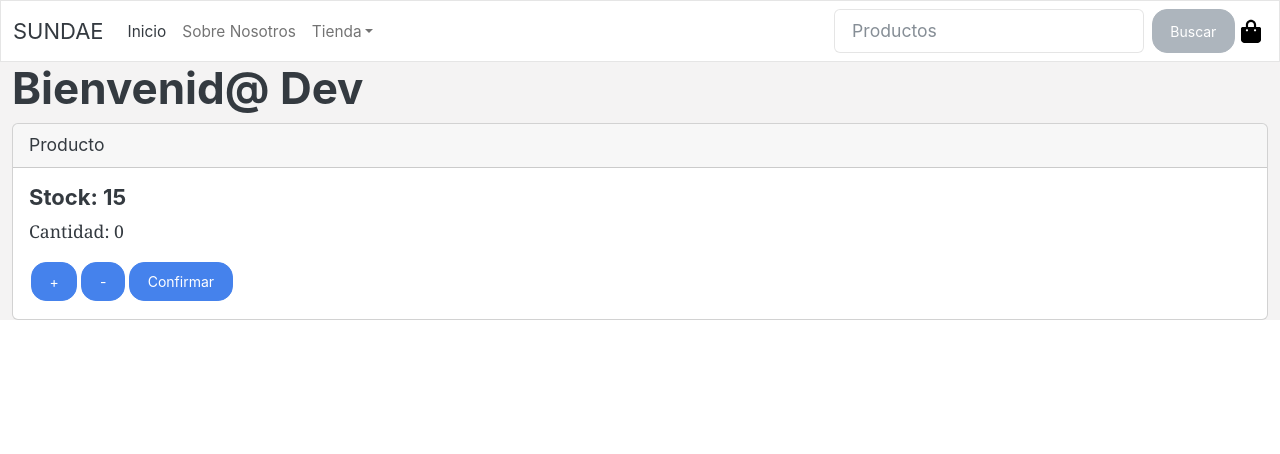
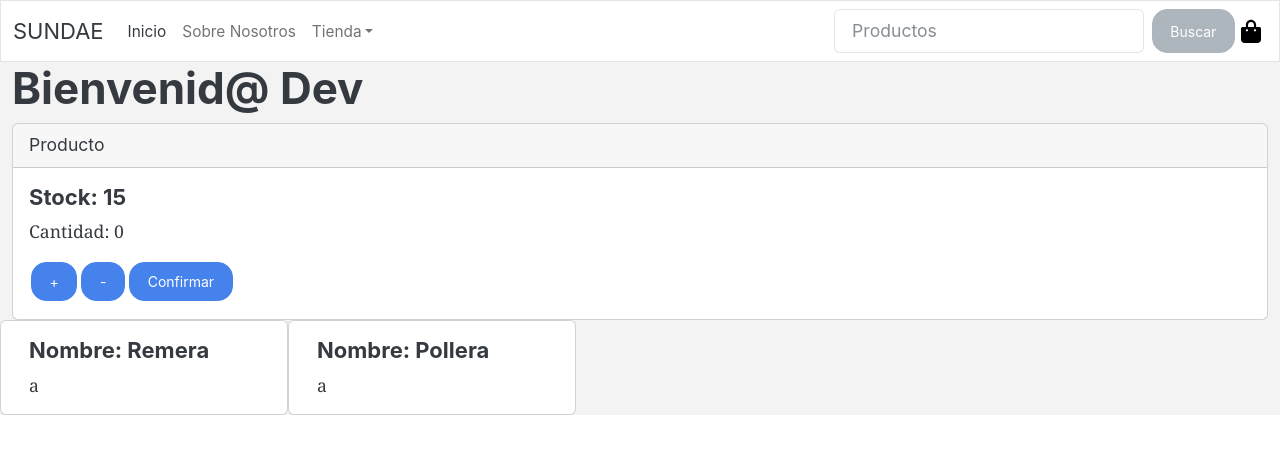
Before and after one commit to BelenMundemurra/Unusual, a React (Create React App) app in the folder my-app/: page / in a window 1280 px wide. Shown: the top 454 px of the page. Built offline with nearby package versions, Linux system fonts and the light colour scheme.

Commit message:
Se agregan productos

```diff
--- /dev/null
+++ b/my-app/src/components/Item.jsx
@@ -0,0 +1,3 @@
+import React from 'react';
+
+export default Item;
--- /dev/null
+++ b/my-app/src/components/ItemList.jsx
@@ -0,0 +1,47 @@
+import {React, useState, useEffect} from 'react';
+
+const productos = [
+    {nombre: "Remera", talle: "1", precio: 200, stock: 15},
+    {nombre: "Pollera", talle: "2", precio: 400, stock: 30}
+]
+
+function consultarPromesa(confirmacion) {
+    return new Promise ((res,rej) => {
+        if (confirmacion) {
+            res(productos)
+        } else {
+            rej("Acceso denegado")
+        }
+    })
+}
+
+const Productos = () => {
+
+    const [productos, setProductos] = useState([]);
+
+    useEffect(() => {
+        consultarPromesa(true)
+        .then(data => {
+            const productosJSX = data.map((producto, indice) =>
+                <div className="card" key={indice} style={{width: '18rem'}}>
+                    <div className="card-body">
+                        <h5 className="card-title">Nombre: {producto.nombre}</h5>
+                        <p className="card-text">a</p>
+                    </div>
+                </div>
+            )
+            setProductos(productosJSX)
+        })
+        .catch(error => {
+            console.error(error)
+        })
+    }, []);
+
+    return (
+        <div className='row'>
+            {productos}
+        </div>
+    );
+}
+
+export default Productos;
--- a/my-app/src/components/ItemListContainer.jsx
+++ b/my-app/src/components/ItemListContainer.jsx
@@ -1,5 +1,6 @@
 import React from 'react';
-import ItemCount from './itemCount';
+import ItemCount from './ItemCount';
+import Productos from './ItemList';
 
 const ItemListContainer = ({name}) => {
 
@@ -11,6 +12,7 @@ const ItemListContainer = ({name}) => {
         <section className='title-section container-fluid'>
             <h1>Bienvenid@ {name}</h1>
             <ItemCount stock={15} onAdd={onAdd}/>
+            <Productos/>
         </section>
         </>
     );
--- a/my-app/src/components/Navbar.jsx
+++ b/my-app/src/components/Navbar.jsx
@@ -1,6 +1,6 @@
 import React from 'react';
 import CartWidget from './CartWidget';
-import Form from './form';
+import Form from './Form';
 
 function Navbar() {
   return (
```
